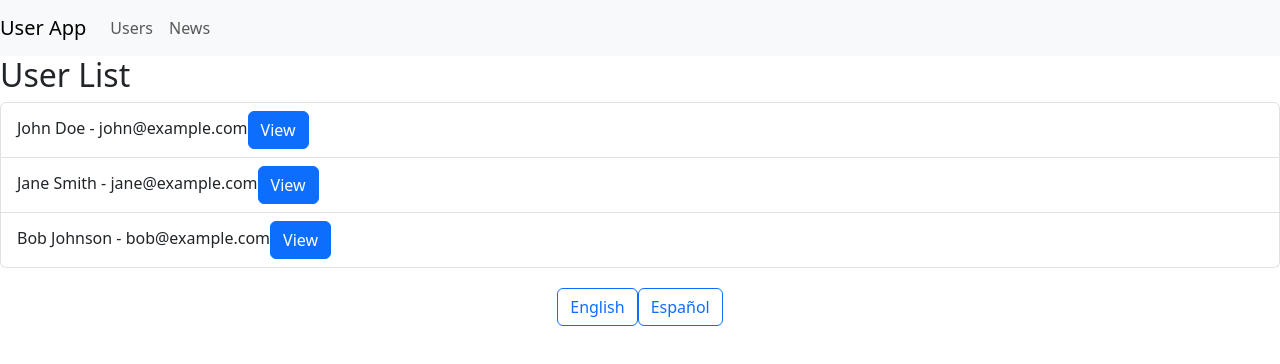
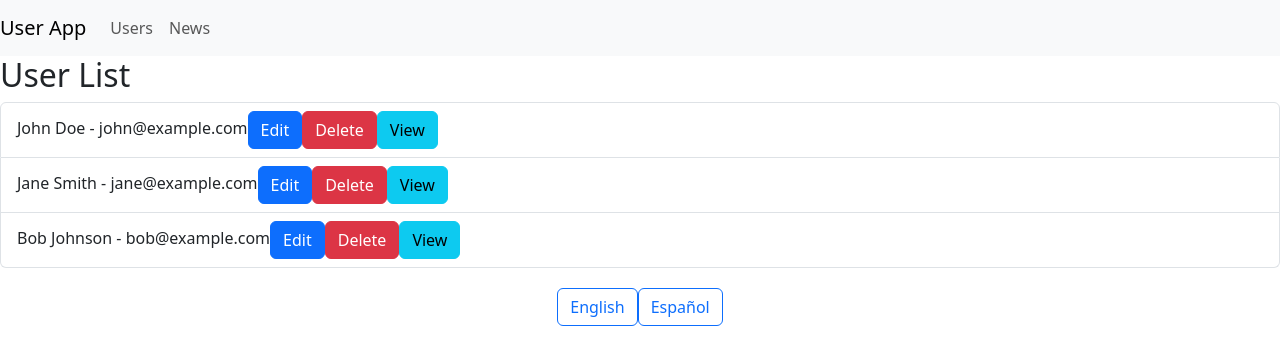
Before and after one commit to AlanCroda/ReactChallenge, a React (Vite) app in the folder react-app/: page / in a window 1280 px wide. Shown: the top 364 px of the page. Built offline with nearby package versions, Linux system fonts and the light colour scheme.

Commit message:
add edit and delete button

```diff
--- a/react-app/src/components/users/UserList.tsx
+++ b/react-app/src/components/users/UserList.tsx
@@ -10,6 +10,16 @@ const mockUsers = [
 ];
 
 const UserList: React.FC = () => {
+  const handleEditUser = (userId: string) => {
+    //TODO: Add functionality to handle editing user
+    console.log(`Edit user with ID: ${userId}`);
+  };
+
+  const handleDeleteUser = (userId: string) => {
+    //TODO: Add functionality to handle deleting user
+    console.log(`Delete user with ID: ${userId}`);
+  };
+
   return (
     <div>
       <h2>User List</h2>
@@ -17,8 +27,24 @@ const UserList: React.FC = () => {
         {mockUsers.map((user) => (
           <ListGroup.Item key={user.id}>
             {user.name} - {user.email}
+            <Button
+              variant="primary"
+              className="ml-2"
+              onClick={() => handleEditUser(user.id)}
+            >
+              Edit
+            </Button>
+            <Button
+              variant="danger"
+              className="ml-2"
+              onClick={() => handleDeleteUser(user.id)}
+            >
+              Delete
+            </Button>
             <Link to={`/users/${user.id}`}>
-              <Button variant="primary">View</Button>
+              <Button variant="info" className="ml-2">
+                View
+              </Button>
             </Link>
           </ListGroup.Item>
         ))}
```
